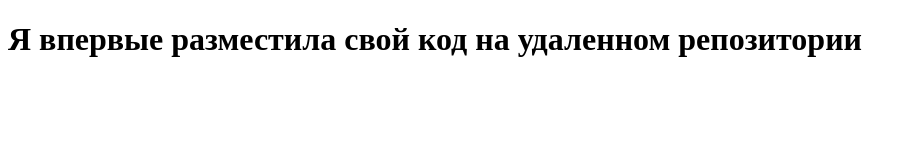
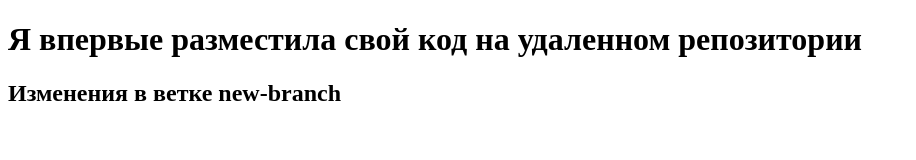
Before and after one commit to moltavok/testrepo, a plain HTML site: page index.html in a window 1280 px wide. Shown: the whole page, without its empty margins (0-916 px from the left). Drawn offline with Linux system fonts and the light colour scheme.

Commit message:
add h2 in new-branch

```diff
--- a/index.html
+++ b/index.html
@@ -7,5 +7,6 @@
 </head>
 <body>
     <h1>Я впервые разместила свой код на удаленном репозитории</h1>
+    <h2>Изменения в ветке new-branch</h2>
 </body>
 </html>
```
